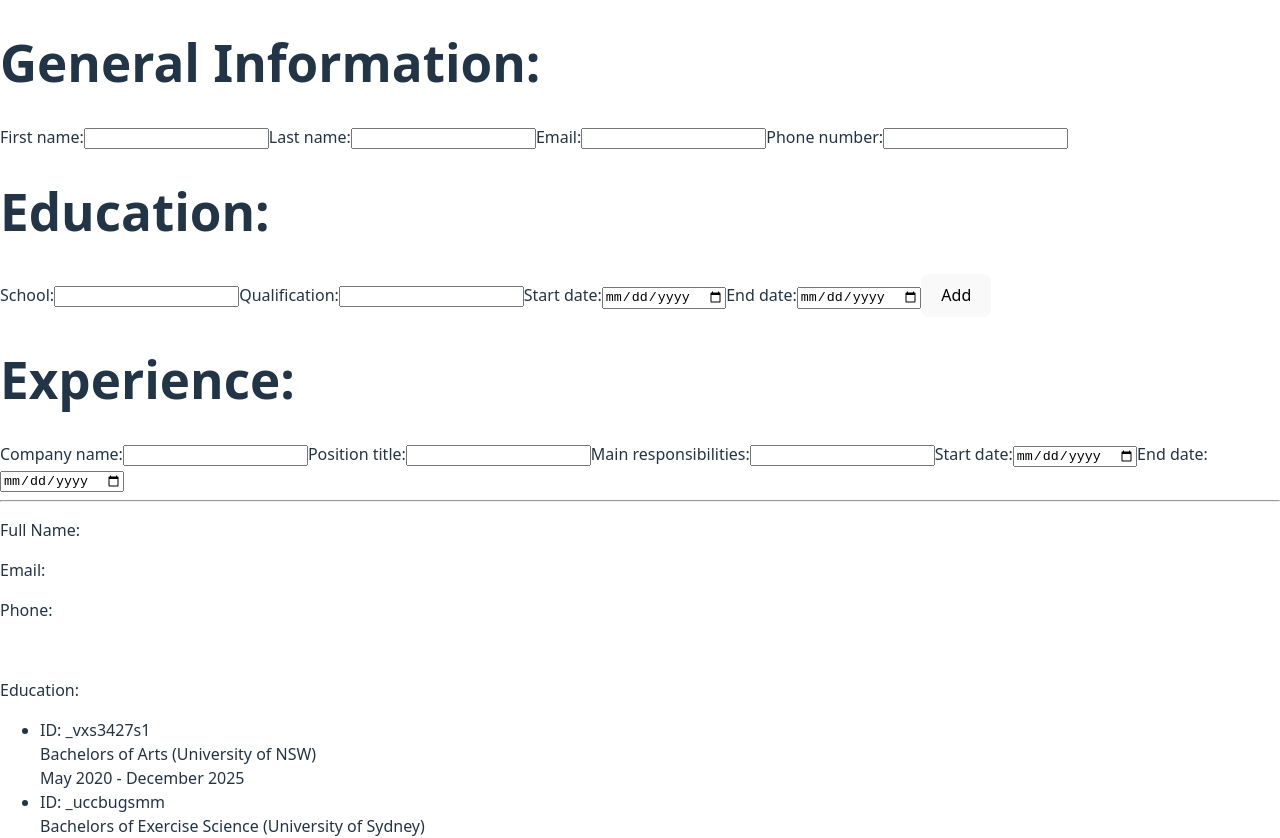
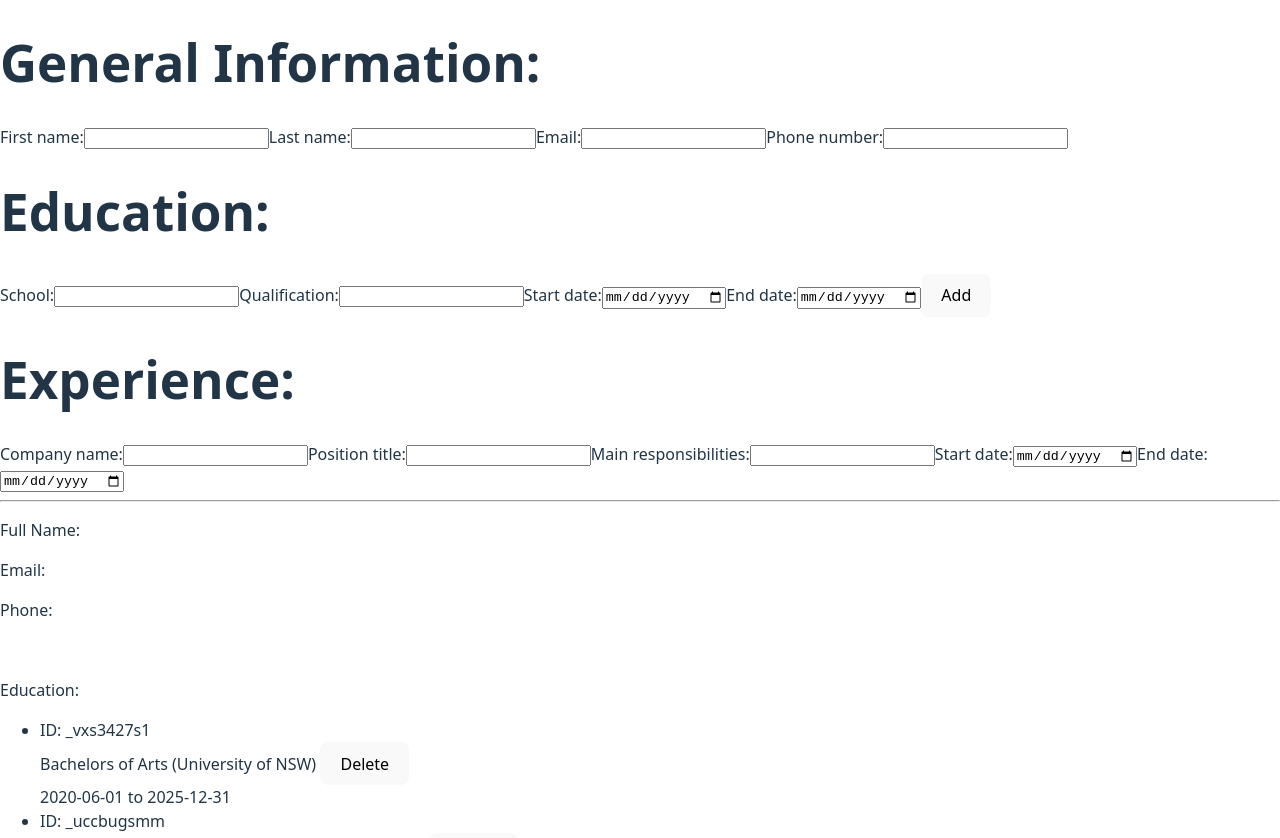
Before and after one commit to reneexie01/odin-cv-application, a React (Vite) app: page / in a window 1280 px wide. Shown: the top 838 px of the page. Built offline with nearby package versions, Linux system fonts and the light colour scheme.

Commit message:
Added ability to delete education entries

```diff
--- a/src/components/output.jsx
+++ b/src/components/output.jsx
@@ -1,11 +1,11 @@
 export { Outputs }
 
-function Outputs({ generalInformation, educationInformation }) {
+function Outputs({ generalInformation, educationInformation, onClickEducation }) {
     return (
         <>
         <GeneralInformationOutputs firstName={generalInformation.firstName} lastName={generalInformation.lastName} email={generalInformation.email} phone={generalInformation.phone}/>
         <br></br>
-        <EducationOutputs education={educationInformation}/>
+        <EducationOutputs education={educationInformation} onClickEducation={onClickEducation}/>
         <br></br>
         <ExperienceOutputs />
         </>
@@ -22,7 +22,7 @@ function GeneralInformationOutputs({firstName, lastName, email, phone}) {
     )
 }
 
-function EducationOutputs({ education }) {
+function EducationOutputs({ education, onClickEducation }) {
   return (
     <>
     <p>Education: </p>
@@ -32,16 +32,16 @@ function EducationOutputs({ education }) {
         <li key={entry.id}>
             ID: {entry.id}
             <br></br>
-            {entry.qualification} ({entry.school})
+            {entry.qualification} ({entry.school}) <button id={entry.id} onClick={onClickEducation}>Delete</button>
             <br></br>
-            {entry.startDate} - {entry.endDate}
+            {entry.startDate} to {entry.endDate}
         </li>
         ))
         }
     </ul>
     </>
   );
-}
+} // TODO: Add delete function to remove item from array
 
 function ExperienceOutputs({experience}) {
     return (
--- a/src/components/parent.jsx
+++ b/src/components/parent.jsx
@@ -71,6 +71,17 @@ function Parent() {
             }
         const newEducation = [...education, newEntry]
         setEducation(newEducation)
+    } // TODO: Validate that everything has been filled in before accepting data
+
+    const removeEducation = (e) => {
+        const targetId = e.target.id;
+        console.log(targetId)
+        const educationCopy = [...education]
+        console.log(educationCopy)
+        const newEducation = educationCopy.filter((entry) => (
+            entry.id !== targetId
+        ))
+        setEducation(newEducation)
     }
 
     // Array of all the education inputs so far
@@ -79,15 +90,15 @@ function Parent() {
         id: toolsManager(),
         school: 'University of NSW',
         qualification: 'Bachelors of Arts',
-        startDate: 'May 2020',
-        endDate: 'December 2025'
+        startDate: '2020-06-01',
+        endDate: '2025-12-31'
         },
         {
         id: toolsManager(),
         school: 'University of Sydney',
         qualification: 'Bachelors of Exercise Science',
-        startDate: 'March 2019',
-        endDate: 'April 2023'
+        startDate: '2019-03-31',
+        endDate: '2021-04-01'
         }
     ])
 
@@ -116,6 +127,7 @@ function Parent() {
         <Outputs
             generalInformation={person}
             educationInformation={education}
+            onClickEducation={removeEducation}
         />
         </>
     )
```
